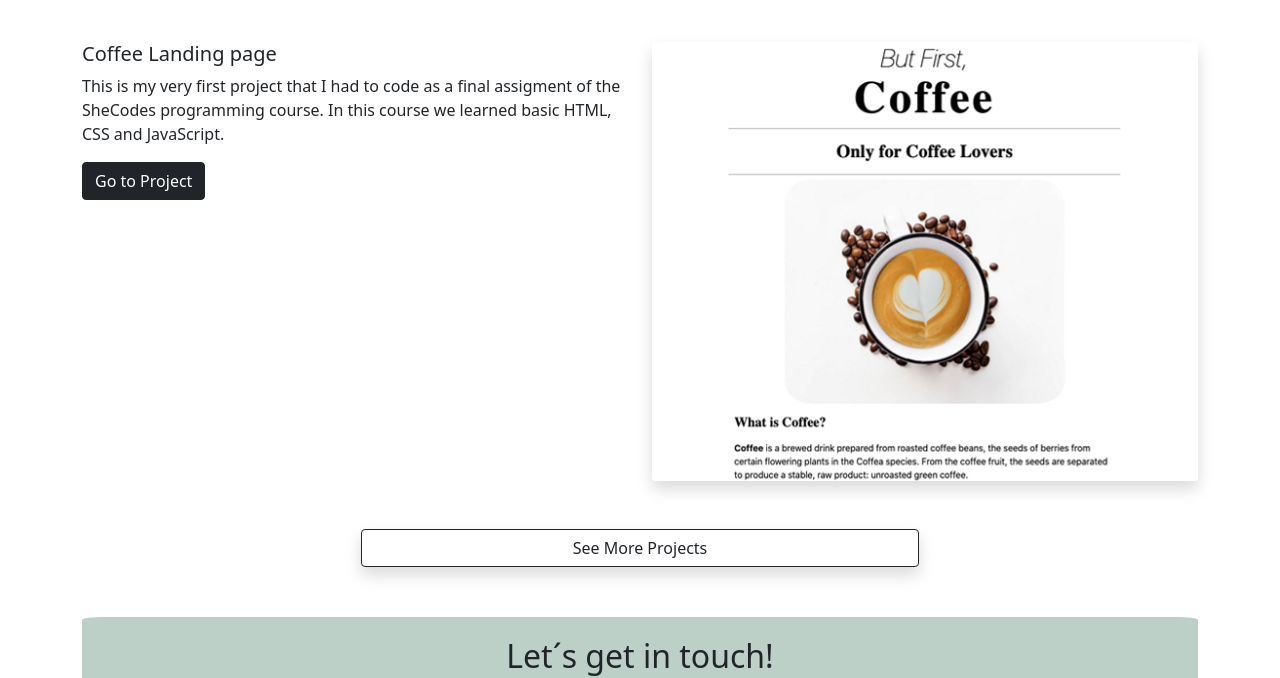
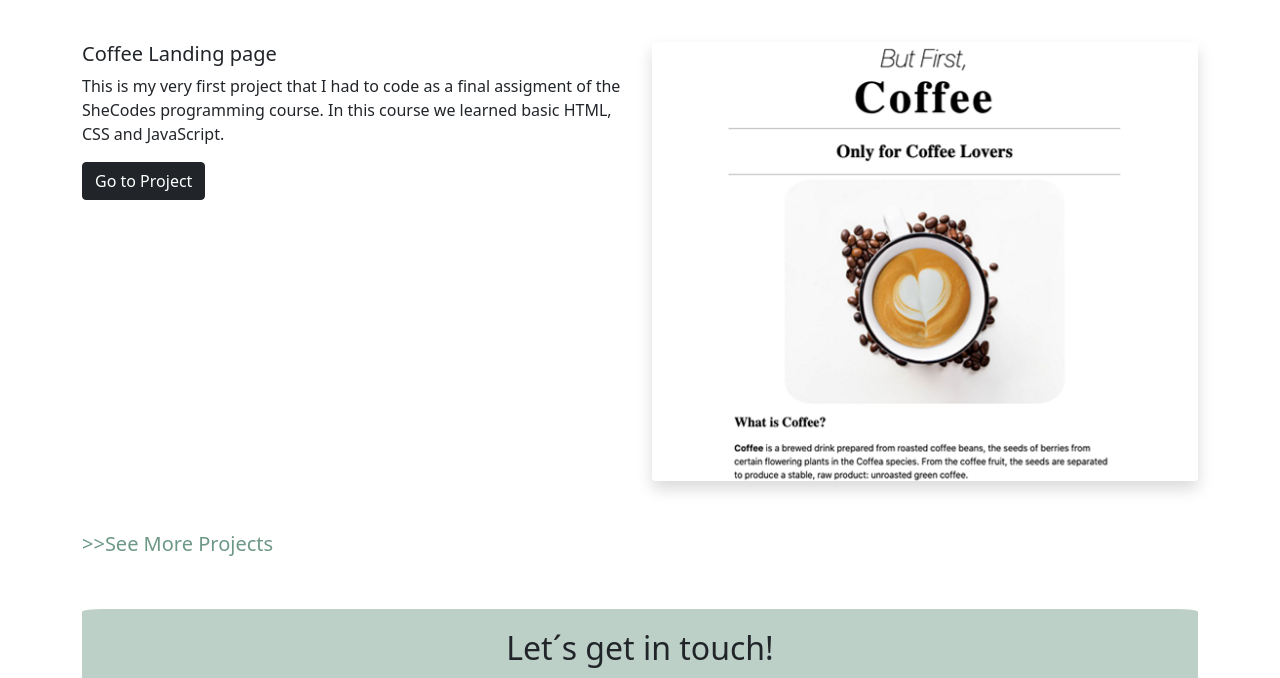
Before and after one commit to eri-she/Portfolio, a plain HTML site: page index.html in a window 1280 px wide. Shown: the part 1001-1679 px from the top of the page. Drawn offline with nearby package versions, Linux system fonts and the light colour scheme.

Commit message:
added more projects link

```diff
--- a/index.html
+++ b/index.html
@@ -105,10 +105,10 @@
           <img src="images/coffee.png" class="img-fluid rounded shadow image" alt="Coffee " />
         </div>
       </div>
-      <div class="d-grid gap-2 col-6 mx-auto ">
 
-  <a href=/projects.html class="btn btn-outline-dark shadow" role="button">See More Projects</a>
-</div>
+
+  <a href=/projects.html class="moreProjects" > >>See More Projects</a>
+
        <footer>
         <h2 class="headline">Let´s get in touch!</h2>
 
--- a/style.css
+++ b/style.css
@@ -69,3 +69,13 @@ footer .contact a:hover {
 .me {
   border-radius: 50%;
 }
+.moreProjects {
+  color: var(--primaryColorGreen);
+
+  text-decoration: none;
+
+  font-size: 20px;
+}
+.moreProjects:hover {
+  color: var(--secondaryColor);
+}
```
